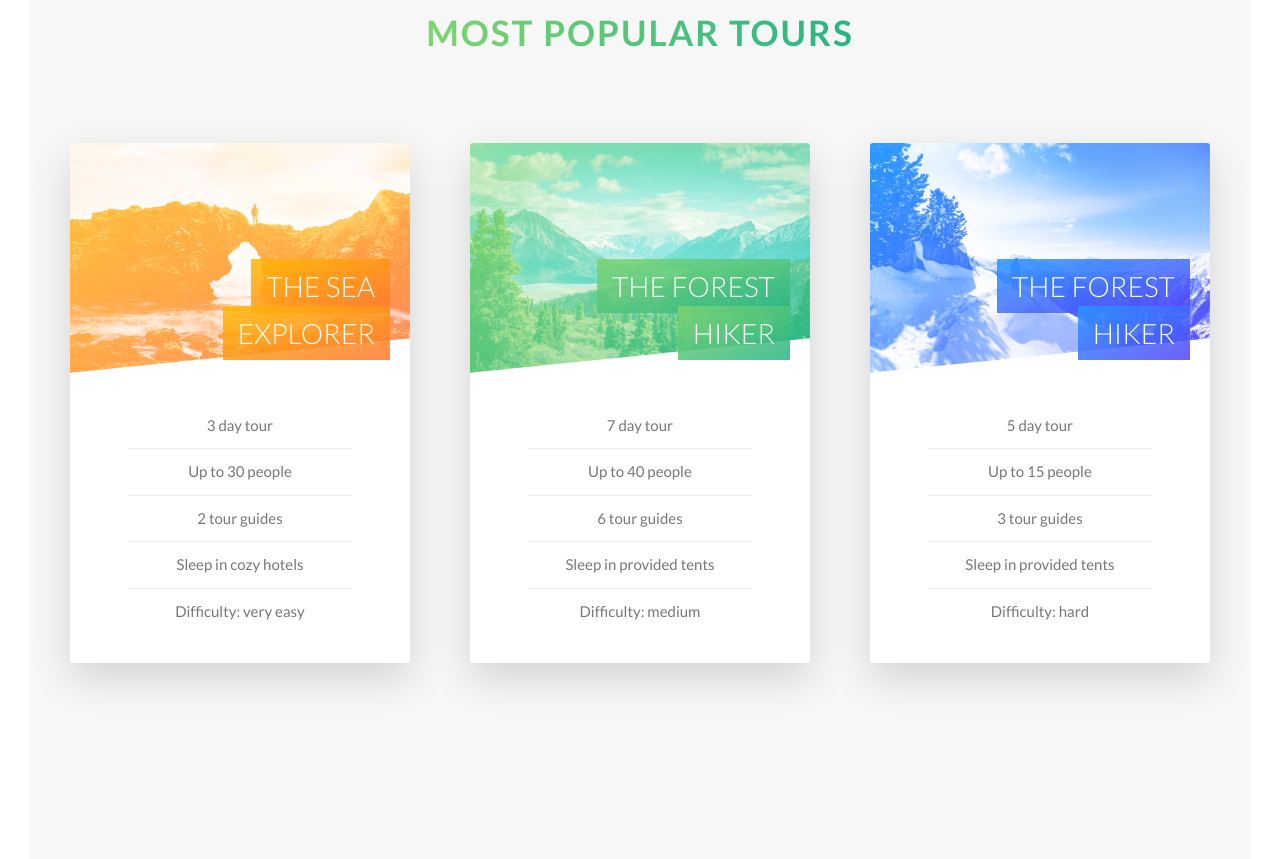
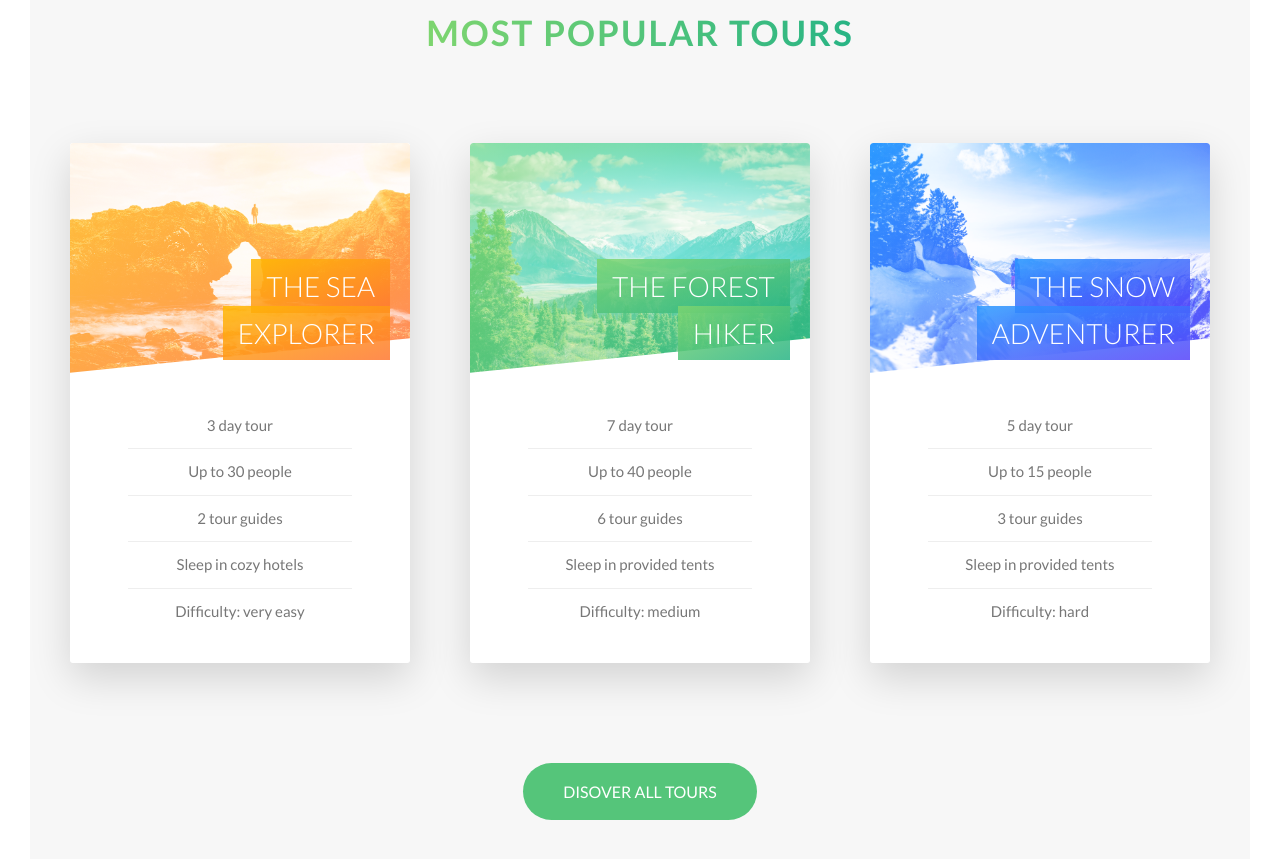
Before and after one commit to DanielWGross/Natours, a website: page index.html in a window 1280 px wide. Shown: the part 2322-3181 px from the top of the page. Drawn offline with Linux system fonts and the light colour scheme.

Commit message:
Tours element full complete

```diff
--- a/index.html
+++ b/index.html
@@ -145,7 +145,13 @@
                 </div>
               </div>
               <div class="card__side card__side--back card__side--back-1">
-                Back
+                <div class="card__cta">
+                  <div class="card__price-box">
+                    <p class="card__price-only">Only</p>
+                    <p class="card__price-value">$297</p>
+                    <a href="#" class="btn btn--white">Book Now!</a>
+                  </div>
+                </div>
               </div>
             </div>
           </div>
@@ -170,7 +176,13 @@
                 </div>
               </div>
               <div class="card__side card__side--back card__side--back-2">
-                Back
+                <div class="card__cta">
+                  <div class="card__price-box">
+                    <p class="card__price-only">Only</p>
+                    <p class="card__price-value">$497</p>
+                    <a href="#" class="btn btn--white">Book Now!</a>
+                  </div>
+                </div>
               </div>
             </div>
           </div>
@@ -182,7 +194,7 @@
                   &nbsp;
                 </div>
                 <h4 class="card__heading">
-                  <span class="card__heading--span card__heading--span--3">The Forest Hiker</span>
+                  <span class="card__heading--span card__heading--span--3">The Snow Adventurer</span>
                 </h4>
                 <div class="card__details">
                   <ul>
@@ -195,10 +207,20 @@
                 </div>
               </div>
               <div class="card__side card__side--back card__side--back-3">
-                Back
+                <div class="card__cta">
+                  <div class="card__price-box">
+                    <p class="card__price-only">Only</p>
+                    <p class="card__price-value">$897</p>
+                    <a href="#" class="btn btn--white">Book Now!</a>
+                  </div>
+                </div>
               </div>
             </div>
           </div>
+        </div>
+
+        <div class="u-center-text u-margin-top-huge">
+          <a href="#" class="btn btn--green">Disover all tours</a>
         </div>
 
       </section>
--- a/sass/base/_utilities.scss
+++ b/sass/base/_utilities.scss
@@ -17,3 +17,11 @@
 .u-margin-bottom-xl {
   margin-bottom: 8rem;
 }
+
+.u-margin-top-xl {
+  margin-top: 8rem;
+}
+
+.u-margin-top-huge {
+  margin-top: 10rem;
+}
--- a/sass/components/_button.scss
+++ b/sass/components/_button.scss
@@ -27,8 +27,18 @@
   &--white {
     color: $color-grey-dark;
     background-color: $color-white;
+
     &::after {
       background-color: $color-white;
+    }
+  }
+
+  &--green {
+    color: $color-white;
+    background-color: $color-primary;
+
+    &::after {
+      background-color: $color-primary;
     }
   }
 
--- a/sass/components/_card.scss
+++ b/sass/components/_card.scss
@@ -59,6 +59,11 @@
     // Currently Experimental as of Dec 2018
     -webkit-clip-path: polygon(0 0, 100% 0, 100% 85%, 0 100%);
     clip-path: polygon(0 0, 100% 0, 100% 85%, 0 100%);
+    // Clip path breaking overflow / border radius from parent element. Explicitly defining here.
+    // Likely due to experimental feature?
+    border-top-left-radius: .3rem;
+    border-top-right-radius: .3rem;
+
 
     &--1 {
       background-image: linear-gradient(to right bottom, $color-secondary-light, $color-secondary-dark),
@@ -130,4 +135,29 @@
       }
     }
   }
+
+  &__cta {
+    position: absolute;
+    top: 50%;
+    left: 50%;
+    transform: translate(-50%, -50%);
+    width: 90%;
+  }
+
+  &__price-box {
+    text-align: center;
+    color: $color-white;
+    margin-bottom: 8rem;
+  }
+
+  &__price-only {
+    font-size: 1.4rem;
+    text-transform: uppercase;
+  }
+
+  &__price-value {
+    font-size: 6rem;
+    font-weight: 100;
+    margin-bottom: 8rem;
+  }
 }
--- a/sass/pages/_home.scss
+++ b/sass/pages/_home.scss
@@ -22,6 +22,6 @@
 
 .section-tours {
   background-color: $color-grey-light-1;
-  padding: 25rem 0 50rem 0;
+  padding: 25rem 0 15rem 0;
   margin-top: -10rem;
 }
```
Also changed, not shown: css/style.css.
